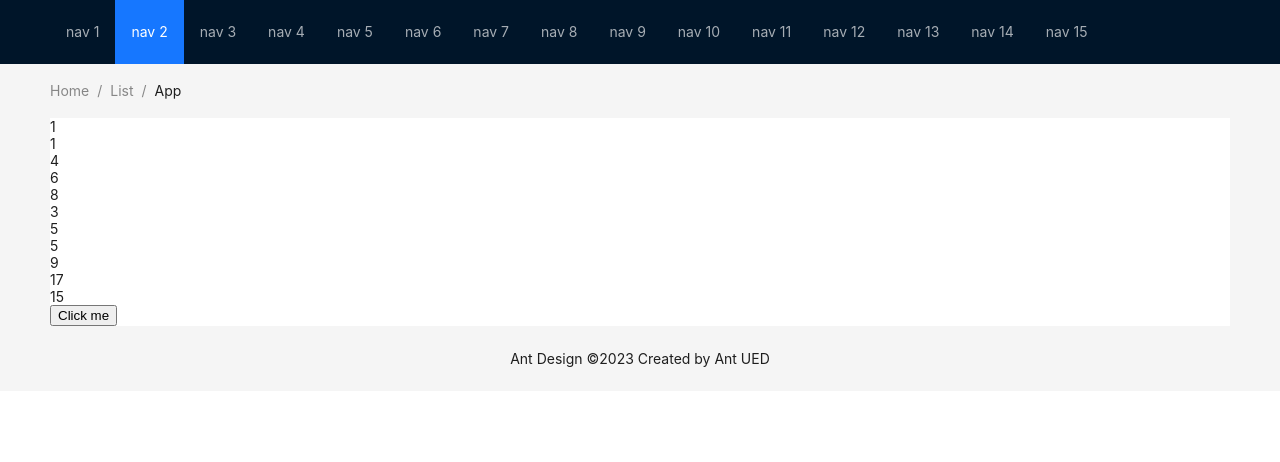
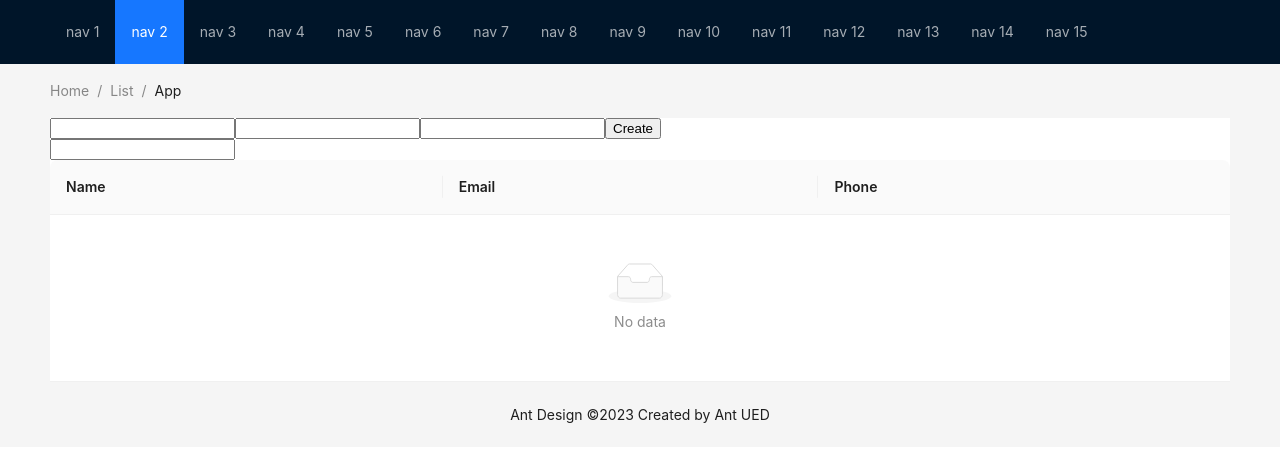
Before and after one commit to DuyTiger/reactJS, a React (Create React App) app in the folder demo/: page / in a window 1280 px wide. Shown: the top 462 px of the page. Built offline with nearby package versions, Linux system fonts and the light colour scheme.

Commit message:
no message

```diff
--- a/demo/src/App.js
+++ b/demo/src/App.js
@@ -1,5 +1,5 @@
 import { Breadcrumb, Layout, Menu, theme } from "antd";
-import Bai4 from "./components/Exam01/Exam01";
+import Bai4 from "./components/Bai4";
 
 const { Header, Content, Footer } = Layout;
 const App = () => {
--- a/demo/src/components/Bai4.js
+++ b/demo/src/components/Bai4.js
@@ -26,7 +26,11 @@ const Bai4 = () => {
     // update 1 du lieu
     if (keyword !== "") {
       const newUserList = userList.filter((item) => {
-        return item.name.includes(keyword) || item.email.includes(keyword);
+        return (
+          item.name.includes(keyword) ||
+          item.email.includes(keyword) ||
+          item.phone.includes(keyword)
+        );
       });
 
       return newUserList;
--- a/demo/src/components/TableUserList/index.js
+++ b/demo/src/components/TableUserList/index.js
@@ -1,40 +1,25 @@
 import { Table } from "antd";
 
 const TableUserList = (props) => {
-  const dataSource = [
+  const columns = [
     {
-      key: '1',
-      name: 'Mike',
-      email: 32,
-      phone: '10 Downing Street',
+      title: "Name",
+      dataIndex: "name",
+      key: "name",
     },
     {
-      key: '2',
-      name: 'John',
-      email: 42,
-      phone: '10 Downing Street',
+      title: "Email",
+      dataIndex: "email",
+      key: "email",
+    },
+    {
+      title: "Phone",
+      dataIndex: "phone",
+      key: "phone",
     },
   ];
 
-  const columns = [
-    {
-      title: 'Name',
-      dataIndex: 'name',
-      key: 'name',
-    },
-    {
-      title: 'email',
-      dataIndex: 'email',
-      key: 'email',
-    },
-    {
-      title: 'phone',
-      dataIndex: 'phone',
-      key: 'phone',
-    },
-  ];
-
-  <Table dataSource={dataSource} columns={columns} />;
+  return <Table dataSource={props.dataSource} columns={columns} />;
 };
 
 export default TableUserList;
```
